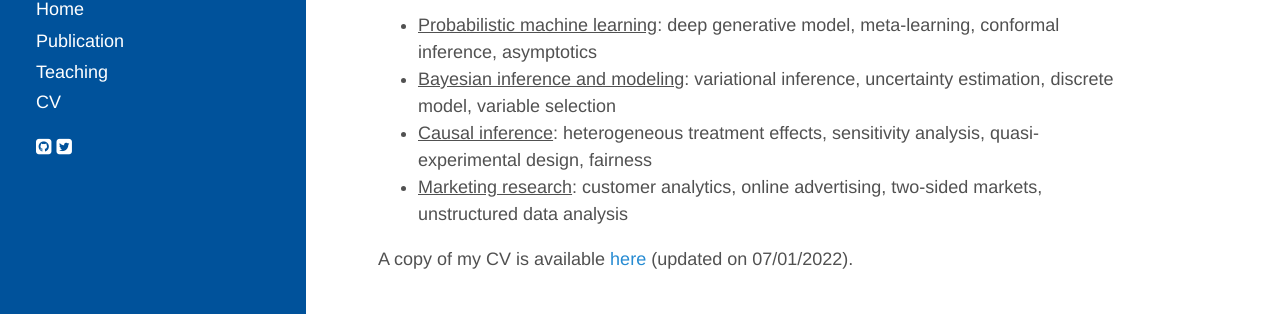
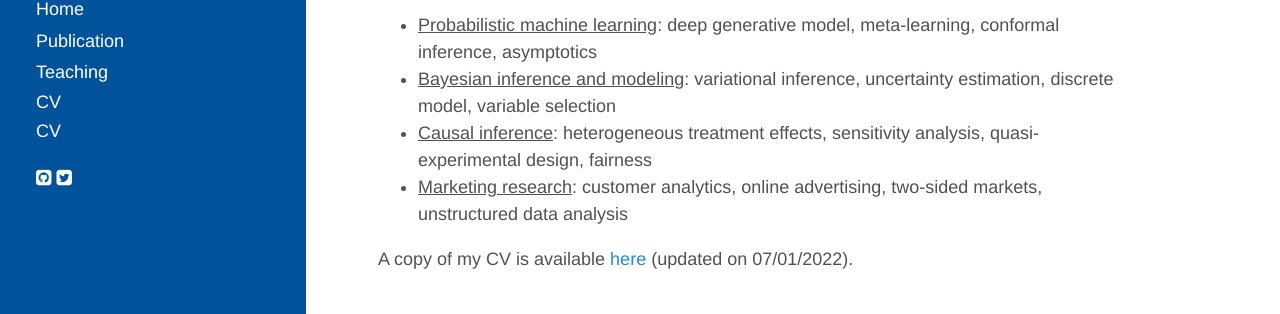
Before and after one commit to mingzhang-yin/mingzhang-yin.github.io, a Jekyll site: the page built from index.md, in a window 1280 px wide. Shown: the part 474-788 px from the top of the page. Built offline with Jekyll 4.4.1, drawn with Linux system fonts in a browser that asks for light colours; nearby versions of some CDN libraries; a style sheet for code colours, icons or effects is not loaded.

Commit message:
Update sidebar.html

```diff
--- a/_includes/sidebar.html
+++ b/_includes/sidebar.html
@@ -20,12 +20,15 @@
 
       {% assign pages_list = site.pages %}
       {% for node in pages_list %}
-        {% if node.title != null and node.title[:2] != "<a"%}
+        {% if node.title != null %}
           {% if node.layout == "page" %}
             <a class="sidebar-nav-item{% if page.url == node.url %} active{% endif %}" href="{{ node.url }}">{{ node.title }}</a>
           {% endif %}
         {% endif %}
       {% endfor %}
+
+      <a class="sidebar-nav-item" href="https://mingzhang-yin.github.io/assets/pdfs/CV_Mingzhang%20Yin.pdf">CV </a>
+
 
 </nav>
 
```
